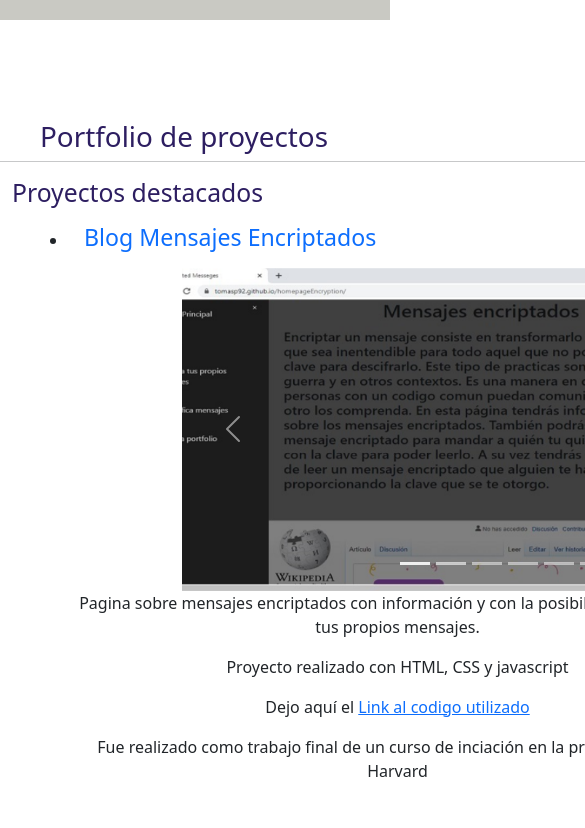
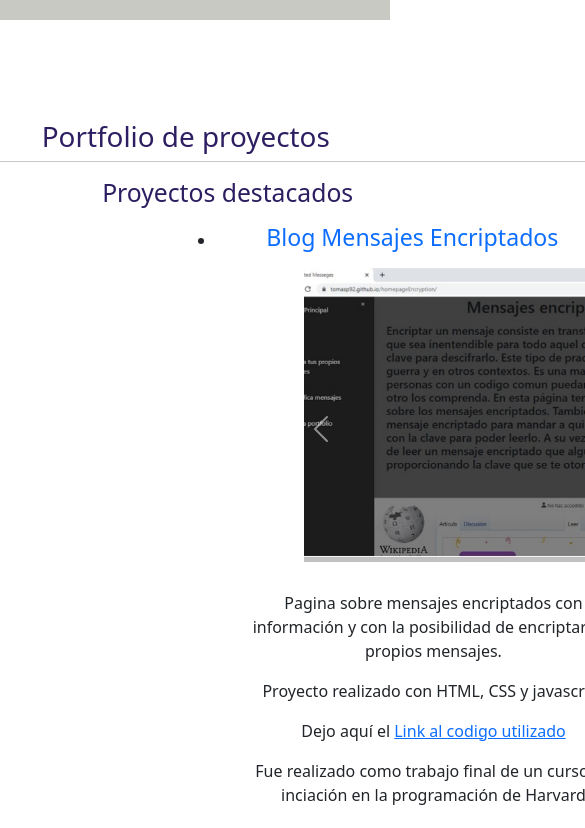
Before and after one commit to tomasp92/tomasp92.github.io, a plain HTML site: page index.html in a window 390 px wide. Shown: the part 880-1708 px from the top of the page, 585 px wide, since content can reach past the window. Drawn offline with nearby package versions, Linux system fonts and the light colour scheme.

Commit message:
pantalla celular mejoras

```diff
--- a/index.html
+++ b/index.html
@@ -43,7 +43,7 @@
             </div>
 
             <div id="proyectos" class="row">
-                <h1 style="padding-left: 40px; color: rgb(45, 30, 97);">Portfolio de proyectos</h1>
+                <h1 style="padding-left: 5%; color: rgb(45, 30, 97);">Portfolio de proyectos</h1>
                 <ul class="nav"></ul>
                     <hr>
                         <div class="row">
--- a/styles.css
+++ b/styles.css
@@ -48,4 +48,13 @@ header{
         position: inherit;
         top: 1000px;
     }
+
+    #proyectos div{
+        width: 90%;
+        margin: auto;
+    }
+    #proyectos img{
+        width: 70%;
+        height: 35%;
+    }
 }
```
